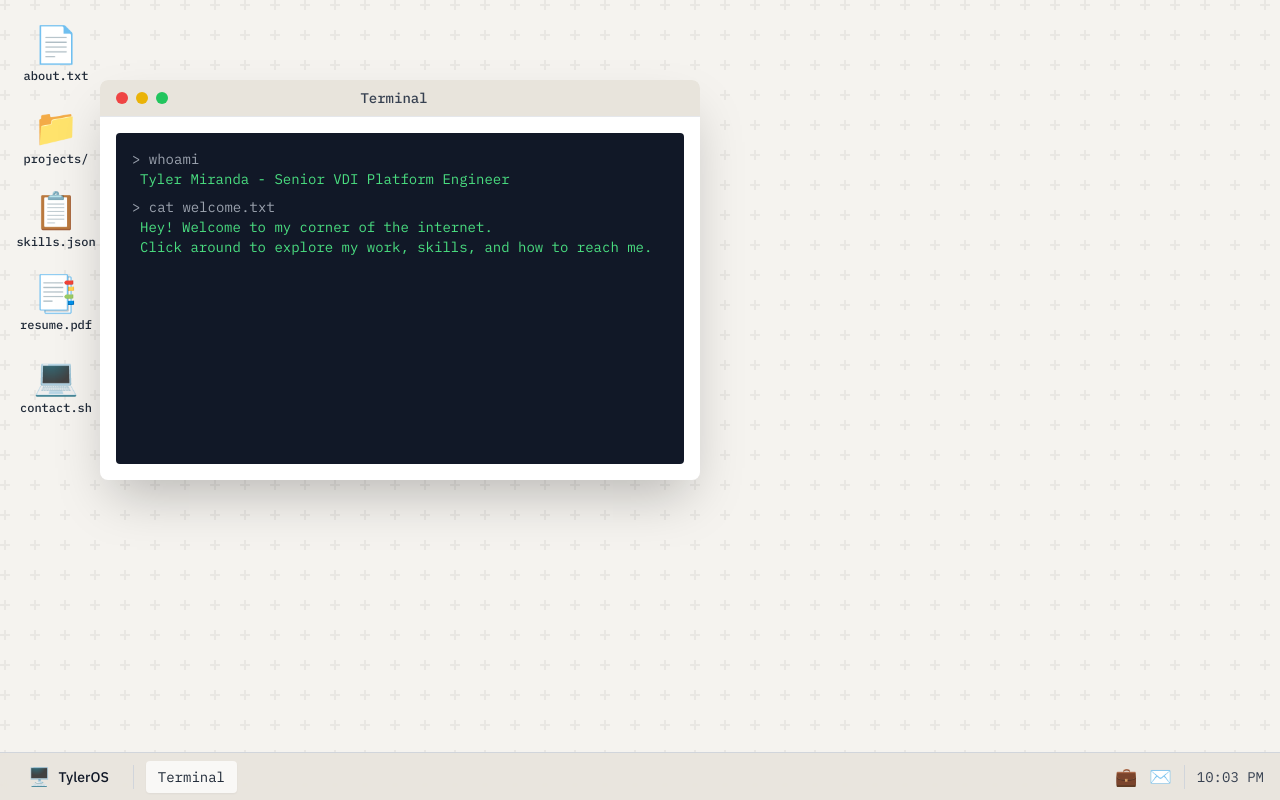
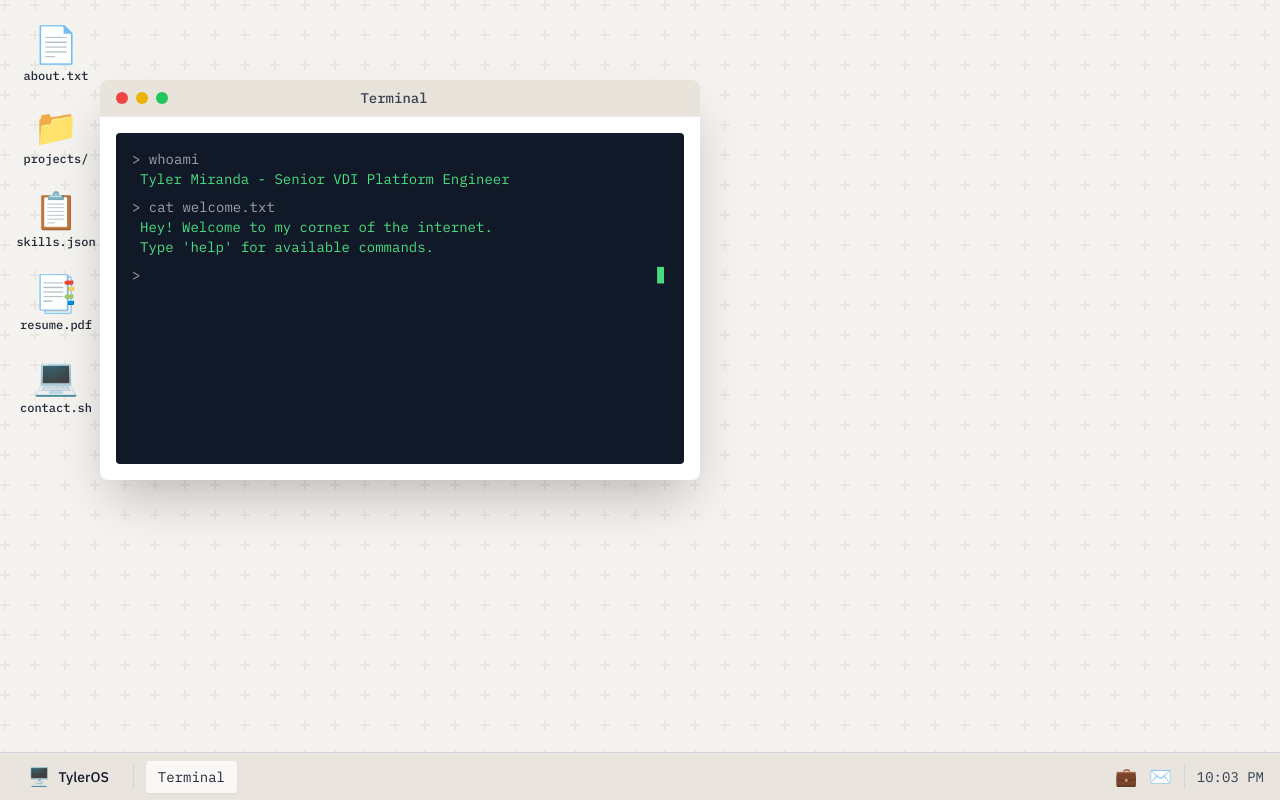
Before and after one commit to tylermiranda/tylermiranda.com, an Astro site: page / in a window 1280 px wide. Built offline with nearby package versions, Linux system fonts and the light colour scheme; Astro itself is replaced by a stand-in of ours.

Commit message:
feat: make terminal interactive with command input
Commands: help, whoami, skills, projects, contact, resume, clear
- Keeps initial typing animation
- After animation, user can type commands
- Auto-focuses input field
- Auto-scrolls to bottom

```diff
--- a/src/components/WelcomeTerminal.tsx
+++ b/src/components/WelcomeTerminal.tsx
@@ -1,31 +1,62 @@
-import { useState, useEffect } from 'react';
+import { useState, useEffect, useRef } from 'react';
 
-const terminalLines = [
+const initialLines = [
   { prompt: '> whoami', response: 'Tyler Miranda - Senior VDI Platform Engineer' },
-  { prompt: '> cat welcome.txt', response: "Hey! Welcome to my corner of the internet.\nClick around to explore my work, skills, and how to reach me." },
+  { prompt: '> cat welcome.txt', response: "Hey! Welcome to my corner of the internet.\nType 'help' for available commands." },
 ];
 
-interface DisplayLine {
+const commands: Record<string, string> = {
+  help: `Available commands:
+  help      - Show this help message
+  whoami    - Display my name and title
+  skills    - List my technical skills
+  projects  - Show my projects
+  contact   - Get my contact info
+  resume    - Link to my resume
+  clear     - Clear the terminal`,
+  whoami: 'Tyler Miranda - Senior VDI Platform Engineer',
+  skills: `Virtualization: Citrix DaaS, XenDesktop, Azure VDI, VMware
+Networking: NetScaler Gateway, Citrix ADC, GSLB
+Automation: PowerShell, REST APIs, Python, Jenkins
+Cloud: Azure, Azure OpenAI, Citrix Cloud, M365
+Tools: ControlUp, FsLogix, Splunk, ServiceNow`,
+  projects: `📦 OptiStack - Self-hosted supplement manager with AI
+   → github.com/tylermiranda/OptiStack
+
+📦 SplitRowr - iOS rowing app with retro LCD aesthetic
+   → splitrowr.app
+
+📦 Hooli Phone - Silicon Valley parody landing page
+   → github.com/tylermiranda/Hooli`,
+  contact: `Email: tyler.miranda@gmail.com
+LinkedIn: linkedin.com/in/tyler-miranda-pro`,
+  resume: `View my resume:
+→ https://docs.google.com/document/d/18HLUyYZaaRRvGUiA7XVZnfgjbHsR5C62/edit?usp=sharing`,
+};
+
+interface TerminalLine {
   prompt: string;
   response: string;
-  promptComplete: boolean;
-  responseComplete: boolean;
 }
 
 export function WelcomeTerminal() {
-  const [displayedLines, setDisplayedLines] = useState<DisplayLine[]>([]);
-  const [isComplete, setIsComplete] = useState(false);
+  const [history, setHistory] = useState<TerminalLine[]>([]);
+  const [input, setInput] = useState('');
+  const [isInitializing, setIsInitializing] = useState(true);
+  const [displayedLines, setDisplayedLines] = useState<Array<{ prompt: string; response: string; promptComplete: boolean; responseComplete: boolean }>>([]);
+  const inputRef = useRef<HTMLInputElement>(null);
+  const containerRef = useRef<HTMLDivElement>(null);
 
+  // Initial typing animation
   useEffect(() => {
     let cancelled = false;
 
     async function typeText() {
-      for (let lineIdx = 0; lineIdx < terminalLines.length; lineIdx++) {
+      for (let lineIdx = 0; lineIdx < initialLines.length; lineIdx++) {
         if (cancelled) return;
 
-        const line = terminalLines[lineIdx];
+        const line = initialLines[lineIdx];
 
-        // Add new line entry
         setDisplayedLines(prev => [...prev, {
           prompt: '',
           response: line.response,
@@ -33,21 +64,16 @@ export function WelcomeTerminal() {
           responseComplete: false
         }]);
 
-        // Type prompt character by character
         for (let charIdx = 0; charIdx <= line.prompt.length; charIdx++) {
           if (cancelled) return;
           await new Promise(resolve => setTimeout(resolve, 50));
           setDisplayedLines(prev => {
             const updated = [...prev];
-            updated[lineIdx] = {
-              ...updated[lineIdx],
-              prompt: line.prompt.slice(0, charIdx)
-            };
+            updated[lineIdx] = { ...updated[lineIdx], prompt: line.prompt.slice(0, charIdx) };
             return updated;
           });
         }
 
-        // Mark prompt complete, pause before response
         setDisplayedLines(prev => {
           const updated = [...prev];
           updated[lineIdx] = { ...updated[lineIdx], promptComplete: true };
@@ -55,21 +81,16 @@ export function WelcomeTerminal() {
         });
         await new Promise(resolve => setTimeout(resolve, 300));
 
-        // Type response character by character
         for (let charIdx = 0; charIdx <= line.response.length; charIdx++) {
           if (cancelled) return;
           await new Promise(resolve => setTimeout(resolve, 20));
           setDisplayedLines(prev => {
             const updated = [...prev];
-            updated[lineIdx] = {
-              ...updated[lineIdx],
-              response: line.response.slice(0, charIdx)
-            };
+            updated[lineIdx] = { ...updated[lineIdx], response: line.response.slice(0, charIdx) };
             return updated;
           });
         }
 
-        // Mark response complete
         setDisplayedLines(prev => {
           const updated = [...prev];
           updated[lineIdx] = { ...updated[lineIdx], responseComplete: true };
@@ -80,41 +101,99 @@ export function WelcomeTerminal() {
       }
 
       if (!cancelled) {
-        setIsComplete(true);
+        setHistory(initialLines.map(l => ({ prompt: l.prompt, response: l.response })));
+        setIsInitializing(false);
       }
     }
 
     typeText();
-
-    return () => {
-      cancelled = true;
-    };
+    return () => { cancelled = true; };
   }, []);
 
+  // Auto-scroll to bottom
+  useEffect(() => {
+    if (containerRef.current) {
+      containerRef.current.scrollTop = containerRef.current.scrollHeight;
+    }
+  }, [history, displayedLines]);
+
+  // Focus input when initialization completes
+  useEffect(() => {
+    if (!isInitializing && inputRef.current) {
+      inputRef.current.focus();
+    }
+  }, [isInitializing]);
+
+  const handleSubmit = (e: React.FormEvent) => {
+    e.preventDefault();
+    const cmd = input.trim().toLowerCase();
+
+    if (!cmd) return;
+
+    if (cmd === 'clear') {
+      setHistory([]);
+      setInput('');
+      return;
+    }
+
+    const response = commands[cmd] || `Command not found: ${cmd}\nType 'help' for available commands.`;
+    setHistory(prev => [...prev, { prompt: `> ${input}`, response }]);
+    setInput('');
+  };
+
+  const handleContainerClick = () => {
+    if (!isInitializing && inputRef.current) {
+      inputRef.current.focus();
+    }
+  };
+
   return (
-    <div className="bg-gray-900 text-green-400 font-mono text-sm p-4 rounded h-full overflow-auto">
+    <div
+      ref={containerRef}
+      onClick={handleContainerClick}
+      className="bg-gray-900 text-green-400 font-mono text-sm p-4 rounded h-full overflow-auto cursor-text"
+    >
+      {isInitializing ? (
+        // Show typing animation during initialization
+        <>
           {displayedLines.map((line, i) => (
             <div key={i} className="mb-2">
               <div className="text-gray-400">
                 {line.prompt}
-            {!line.promptComplete && (
-              <span className="animate-pulse">▋</span>
-            )}
+                {!line.promptComplete && <span className="animate-pulse">▋</span>}
               </div>
               {line.promptComplete && (
                 <div className="text-green-400 whitespace-pre-wrap pl-2">
                   {line.response}
-              {!line.responseComplete && (
-                <span className="animate-pulse">▋</span>
-              )}
+                  {!line.responseComplete && <span className="animate-pulse">▋</span>}
                 </div>
               )}
             </div>
           ))}
-      {isComplete && (
-        <div className="text-gray-400">
-          {'> '}<span className="animate-pulse">▋</span>
+        </>
+      ) : (
+        // Show interactive terminal after initialization
+        <>
+          {history.map((line, i) => (
+            <div key={i} className="mb-2">
+              <div className="text-gray-400">{line.prompt}</div>
+              <div className="text-green-400 whitespace-pre-wrap pl-2">{line.response}</div>
             </div>
+          ))}
+          <form onSubmit={handleSubmit} className="flex items-center">
+            <span className="text-gray-400">{'> '}</span>
+            <input
+              ref={inputRef}
+              type="text"
+              value={input}
+              onChange={(e) => setInput(e.target.value)}
+              className="flex-1 bg-transparent text-green-400 outline-none caret-green-400"
+              autoComplete="off"
+              spellCheck={false}
+            />
+            <span className="animate-pulse">▋</span>
+          </form>
+        </>
       )}
     </div>
   );
```
Lines whose indentation alone changed are shown as unchanged.
